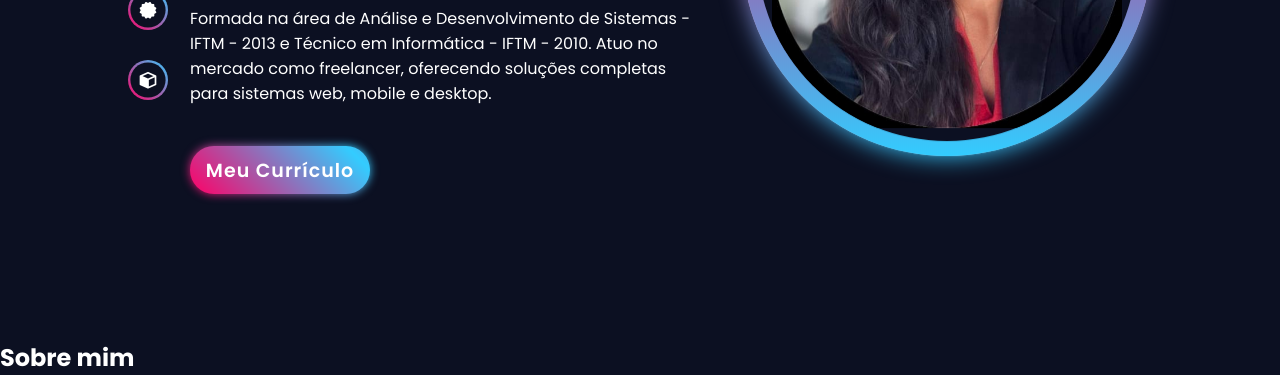
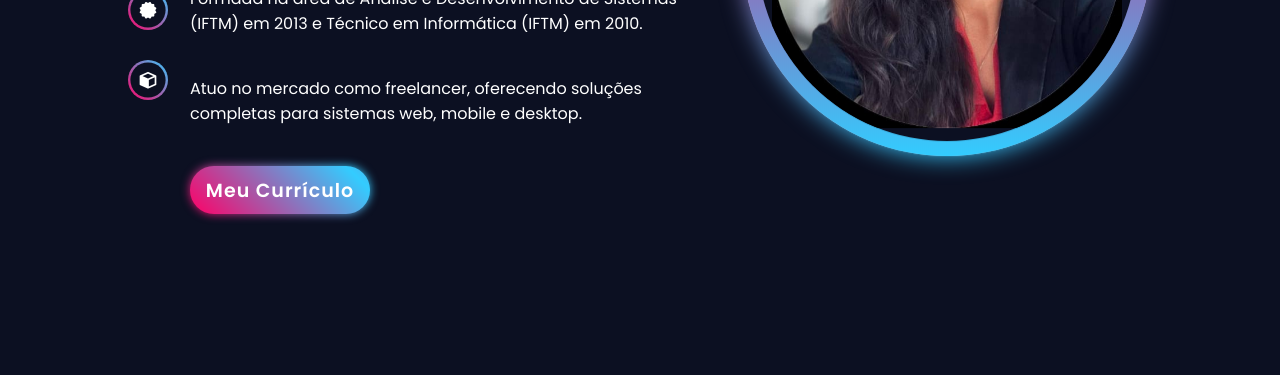
Before and after one commit to larissacfranco/projeto-portfolio, a plain HTML site: page index.html in a window 1280 px wide. Shown: the part 460-835 px from the top of the page. After the commit the page ends 800 px from the top, so only its background shows below. Drawn offline with nearby package versions, Linux system fonts and the light colour scheme.

Commit message:
alteracoes

```diff
--- a/index.html
+++ b/index.html
@@ -41,7 +41,8 @@
         <div class="home-content">
             <h1>Olá, eu sou Larissa Franco</h1>
             <h3>Analista de Sistemas e Desenvolvedora Full-Stack</h3>
-            <p>Formada na área de Análise e Desenvolvimento de Sistemas - IFTM - 2013 e Técnico em Informática - IFTM - 2010. Atuo no mercado como freelancer, oferecendo soluções completas para sistemas web, mobile e desktop.</p>
+            <p>Formada na área de Análise e Desenvolvimento de Sistemas (IFTM) em 2013 e Técnico em Informática (IFTM) em 2010. </p>
+            <p>Atuo no mercado como freelancer, oferecendo soluções completas para sistemas web, mobile e desktop.</p>
             <a href="./assets/CURRÍCULO_MIKAELI_FRONT_END (2).docx" class="btn">Meu Currículo</a>
         </div>
 
@@ -56,34 +57,5 @@
         </div>
     </section>
 
-    <section id="about">
-        <div class="container-title">
-            <h2 class="title-about">Sobre mim</h2>
-        </div>
-        <div class="container-about">
-            <!-- <div class="foto">
-                <img class="my-foto" src="./assets/profile-pic.png" alt="foto-mika">
-            </div>
-
-            <div class="container-text">
-                <h2 class="bem-vindos">Sejam bem-vindos ao meu portfólio!</h2>
-                <p class="text-about">Olá, eu me chamo Mikaeli e tenho 18 anos. Iniciei minha carreira profissional
-                    na área do agronegócio, mas ao longo do tempo, fui descobrindo a paixão pela programação e
-                    decidi me dedicar a essa área. </p>
-                <p class="text-about">Atualmente, sou formada em Técnica em Agropecuária, mas estou passando por uma
-                    transição de
-                    carreira para me tornar programadora. No momento tenho conhecimento em HTML, CSS, JAVASCRIPT,
-                    NODE.js e REACT além de realizar projetos para web designers e trabalhar com
-                    responsividade.</p>
-                <p class="text-about"> Estou animada para aprender cada vez mais sobre programação e colocar em
-                    prática tudo o que
-                    aprendi. Espero poder compartilhar meus projetos e colaborar em projetos futuros.
-                </p> -->
-
-
-            </div>
-        </div>
-    </section>
-
 </body>
 </html>
```
